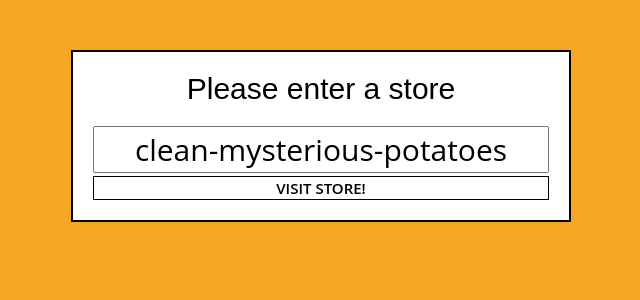
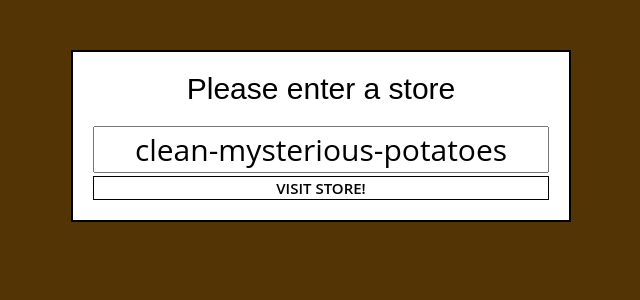
Before and after one commit to dariok87/bos-app, a React (Create React App) app: page / in a window 1280 px wide. Shown: the top 300 px of the page, without its empty margins (319-959 px from the left). Built offline with nearby package versions, Linux system fonts and the light colour scheme; what re-base would draw is missing.

Commit message:
Change background color

```diff
--- a/src/css/style.css
+++ b/src/css/style.css
@@ -217,7 +217,7 @@ html {
   font-size: 62.5%;
 }
 body {
-  background: #f5a623;
+  background: #523405;
   -webkit-font-smoothing: antialiased;
   -moz-osx-font-smoothing: grayscale;
   font-family: "Open Sans", sans-serif;
```
